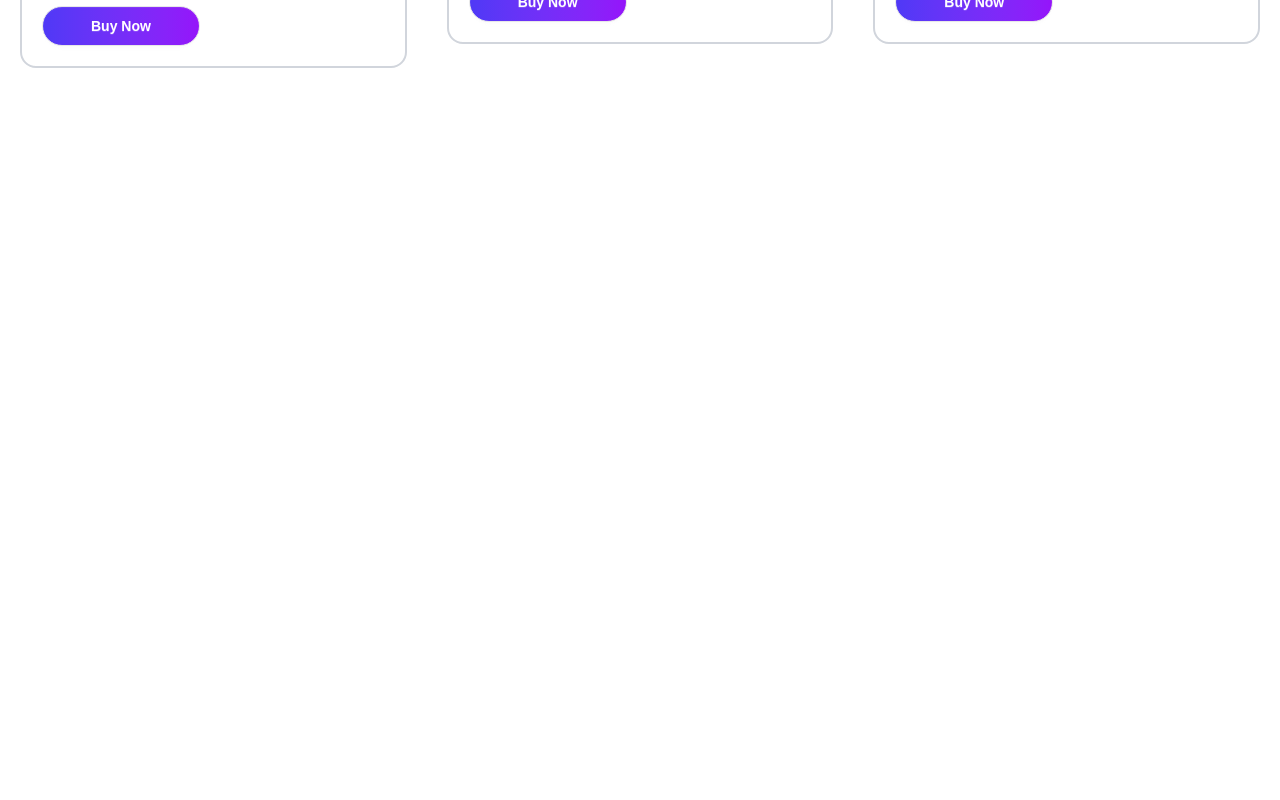
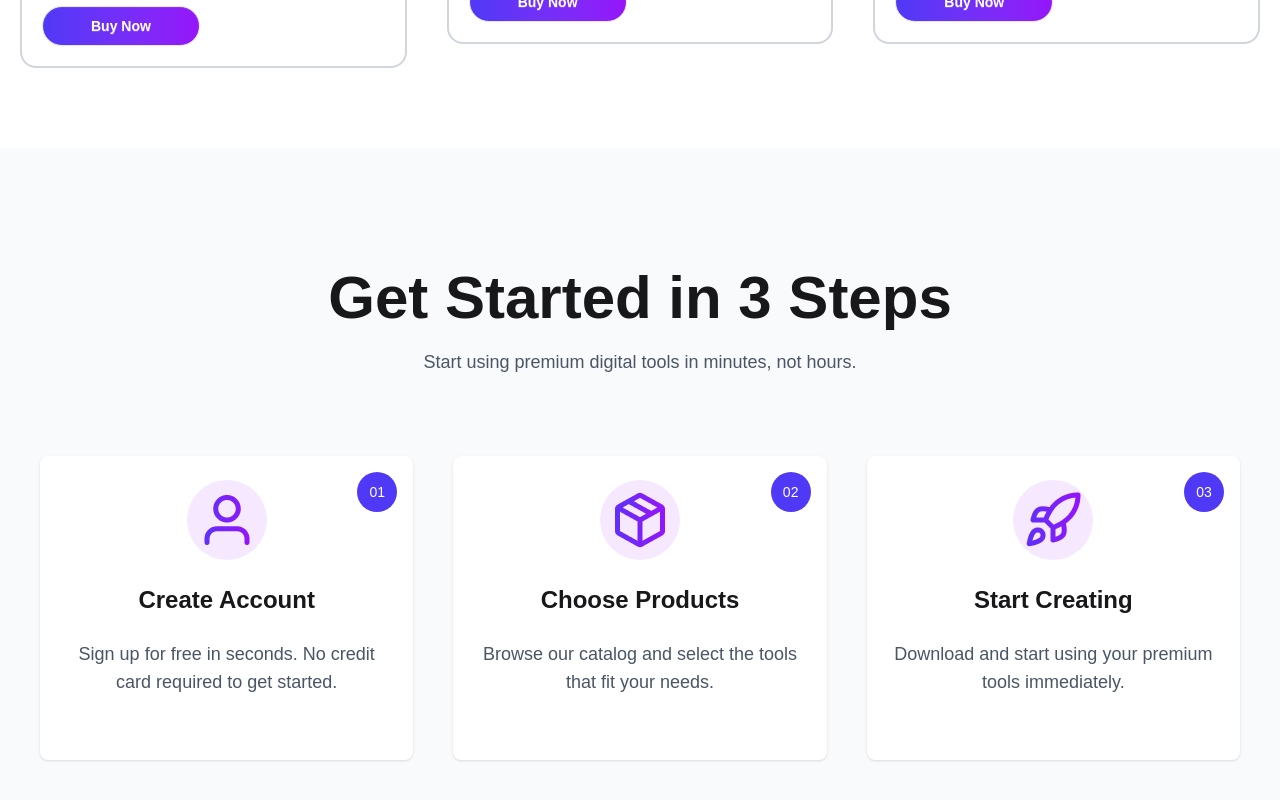
Before and after one commit to farabi-x09/Digi-Tools, a React (Vite) app: page / in a window 1280 px wide. Shown: the part 3383-4183 px from the top of the page. Before the commit the page ends 3451 px from the top, so only its background shows below. Built offline with nearby package versions, Linux system fonts and the light colour scheme.

Commit message:
Get Started part done

```diff
--- a/src/App.jsx
+++ b/src/App.jsx
@@ -7,6 +7,7 @@ import Count from './Components/Count'
 import Navber from './Components/Navber'
 import ShowCart from './Components/ShowCart'
 import CartItems from './Components/CartItems'
+import GetStarted from './Components/GetStarted'
 
 
 const getData = async () => {
@@ -37,6 +38,8 @@ function App() {
 
       {activeTab === 'cart' && <ShowCart cartItems={cartItems} setCartItems={setCartItems}></ShowCart>}
 
+      <GetStarted></GetStarted>
+
     </>
   )
 }
--- /dev/null
+++ b/src/Components/GetStarted.jsx
@@ -0,0 +1,55 @@
+import React from 'react';
+import userImg from '../assets/user.png';
+import productsImg from '../assets/package.png';
+import rockatImg from '../assets/rocket.png';
+
+const GetStarted = () => {
+    return (
+        <div className='bg-[#F9FAFC] px-10 py-10 my-20'>
+            <div className='container mx-auto my-20 space-y-5'>
+                <h1 className='text-4xl md:text-6xl font-bold text-center'>Get Started in 3 Steps</h1>
+                <p className='text-lg text-center  text-gray-600'>
+                    Start using premium digital tools in minutes, not hours.
+                </p>
+                <div className='grid grid-cols-1 md:grid-cols-2 lg:grid-cols-3 gap-10 mt-20'>
+                    <div className="card shadow  max-w-[400px] mx-auto bg-white">
+                        <div className="card-body items-center text-center space-y-4 relative mb-10">
+                            <span className='text-white absolute top-4 right-4 w-10 h-10 flex justify-center items-center bg-[#4F39F6] rounded-full'>01</span>
+                            <div className=' bg-[#f5e8ff] flex items-center justify-center rounded-full w-20 h-20 '>
+                                <img className='w-15 h-15' src={userImg} alt="User" />
+                            </div>
+                            <h2 className="card-title text-2xl">Create Account</h2>
+                            <p className='text-lg text-gray-600'>Sign up for free in seconds. No credit card required to get started.</p>
+
+                        </div>
+                    </div>
+                    <div className="card shadow  max-w-[400px] mx-auto bg-white">
+                        <div className="card-body items-center text-center space-y-4 relative mb-10">
+                            <span className='text-white absolute top-4 right-4 w-10 h-10 flex justify-center items-center bg-[#4F39F6] rounded-full'>02</span>
+                            <div className=' bg-[#f5e8ff] flex items-center justify-center rounded-full w-20 h-20 '>
+                                <img className='w-15 h-15' src={productsImg} alt="User" />
+                            </div>
+                            <h2 className="card-title text-2xl">Choose Products</h2>
+                            <p className='text-lg text-gray-600'>Browse our catalog and select the tools that fit your needs.</p>
+
+                        </div>
+                    </div>
+                    <div className="card shadow  max-w-[400px] mx-auto bg-white">
+                        <div className="card-body items-center text-center space-y-4 relative mb-10">
+                            <span className='text-white absolute top-4 right-4 w-10 h-10 flex justify-center items-center bg-[#4F39F6] rounded-full'>03</span>
+                            <div className=' bg-[#f5e8ff] flex items-center justify-center rounded-full w-20 h-20 '>
+                                <img className='w-15 h-15' src={rockatImg} alt="User" />
+                            </div>
+                            <h2 className="card-title text-2xl">Start Creating</h2>
+                            <p className='text-lg text-gray-600'>Download and start using your premium tools immediately.</p>
+
+                        </div>
+                    </div>
+
+                </div>
+            </div>
+        </div>
+    );
+};
+
+export default GetStarted;
```
